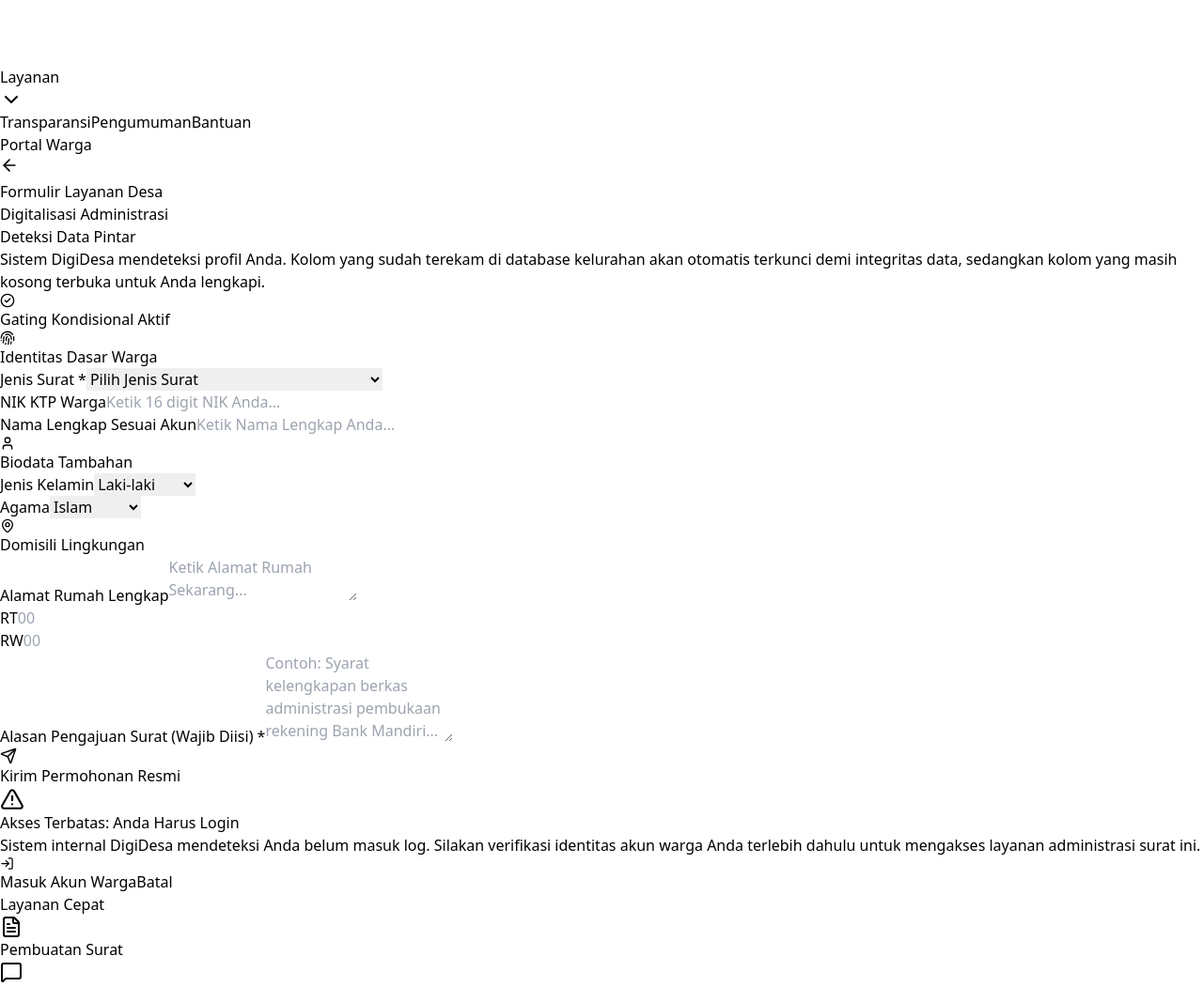
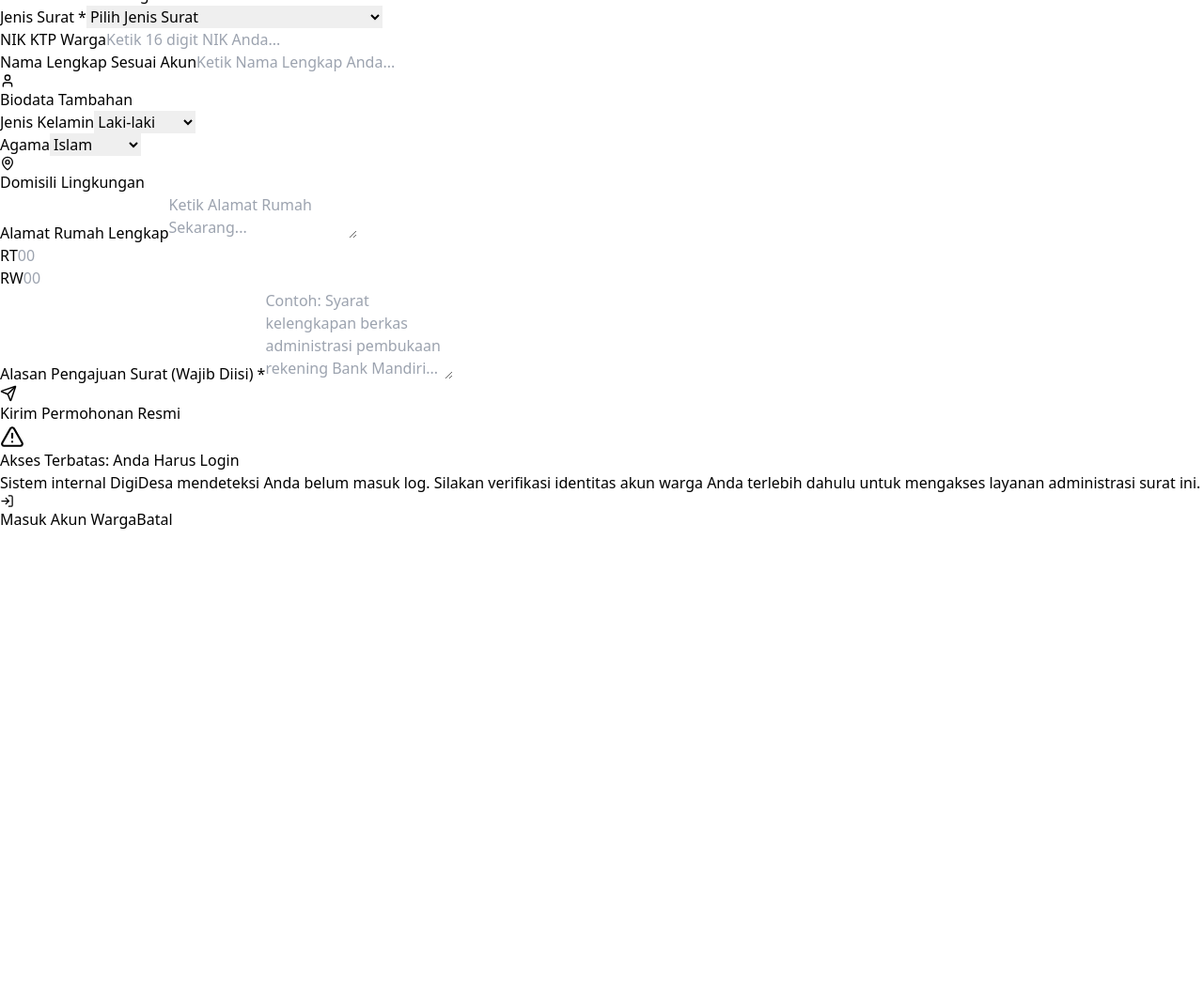
Before and after one commit to mochRiezkyDwiK/DigiDesa, a React (Vite) app in the folder frontend/: page /buat-surat in a window 1280 px wide. Shown: the part 834-1885 px from the top of the page at 94% size. After the commit the page ends 1399 px from the top, so only its background shows below. Built offline with nearby package versions, Linux system fonts and the light colour scheme.

Commit message:
merge: gabungkan fitur backend final-eas dengan halaman client spesifik dari branch Riezky

```diff
--- a/frontend/src/pages/client/Surat.tsx
+++ b/frontend/src/pages/client/Surat.tsx
@@ -16,8 +16,7 @@ import {
   AlertTriangle,
   LogIn,
 } from "lucide-react";
-import Navbar from "../../components/Navbar";
-import Footer from "../../components/Footer";
+import LayoutWarga from "./layoutWarga";
 
 const FADE_UP = {
   hidden: { opacity: 0, y: 20 },
@@ -185,10 +184,15 @@ export default function Surat() {
       </div>
     );
   }
+  const user = dbUser ? {
+  nama_lengkap: dbUser.nama_lengkap || dbUser.nama || "",
+  rt: dbUser.rt || null,
+  rw: dbUser.rw || null
+} : null;
 
   return (
+    <LayoutWarga user={user}>
     <div className="min-h-screen bg-gray-50 font-sans antialiased pb-20 flex flex-col relative">
-      <Navbar />
       <header className="h-20 bg-white border-b border-gray-200 sticky top-0 z-50 px-6 shadow-sm">
         <div className="max-w-7xl mx-auto h-full flex items-center">
           <div className="flex gap-4">
@@ -548,7 +552,7 @@ export default function Surat() {
           </div>
         )}
       </AnimatePresence>
-      <Footer />
     </div>
+    </LayoutWarga>
   );
 }
```
